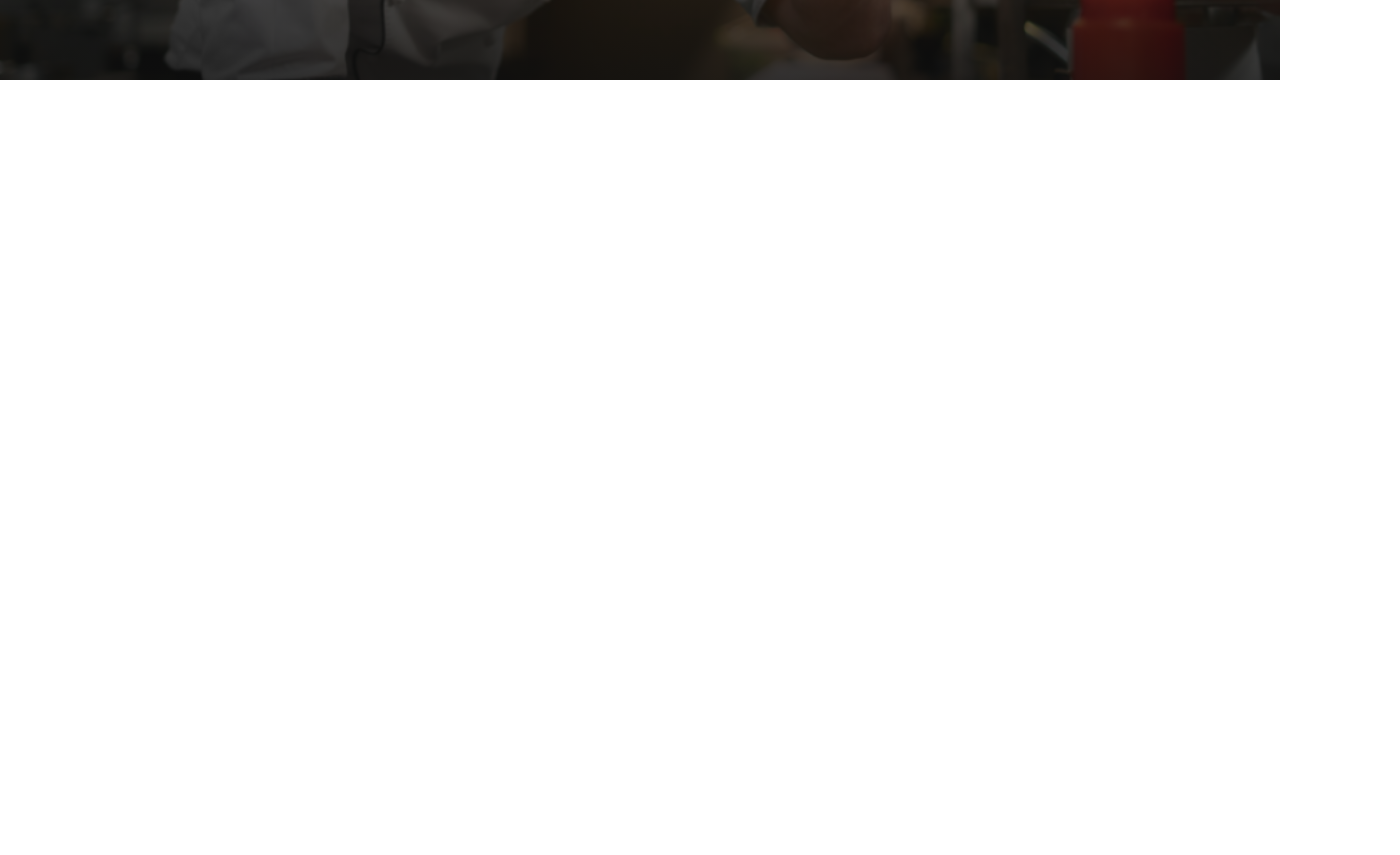
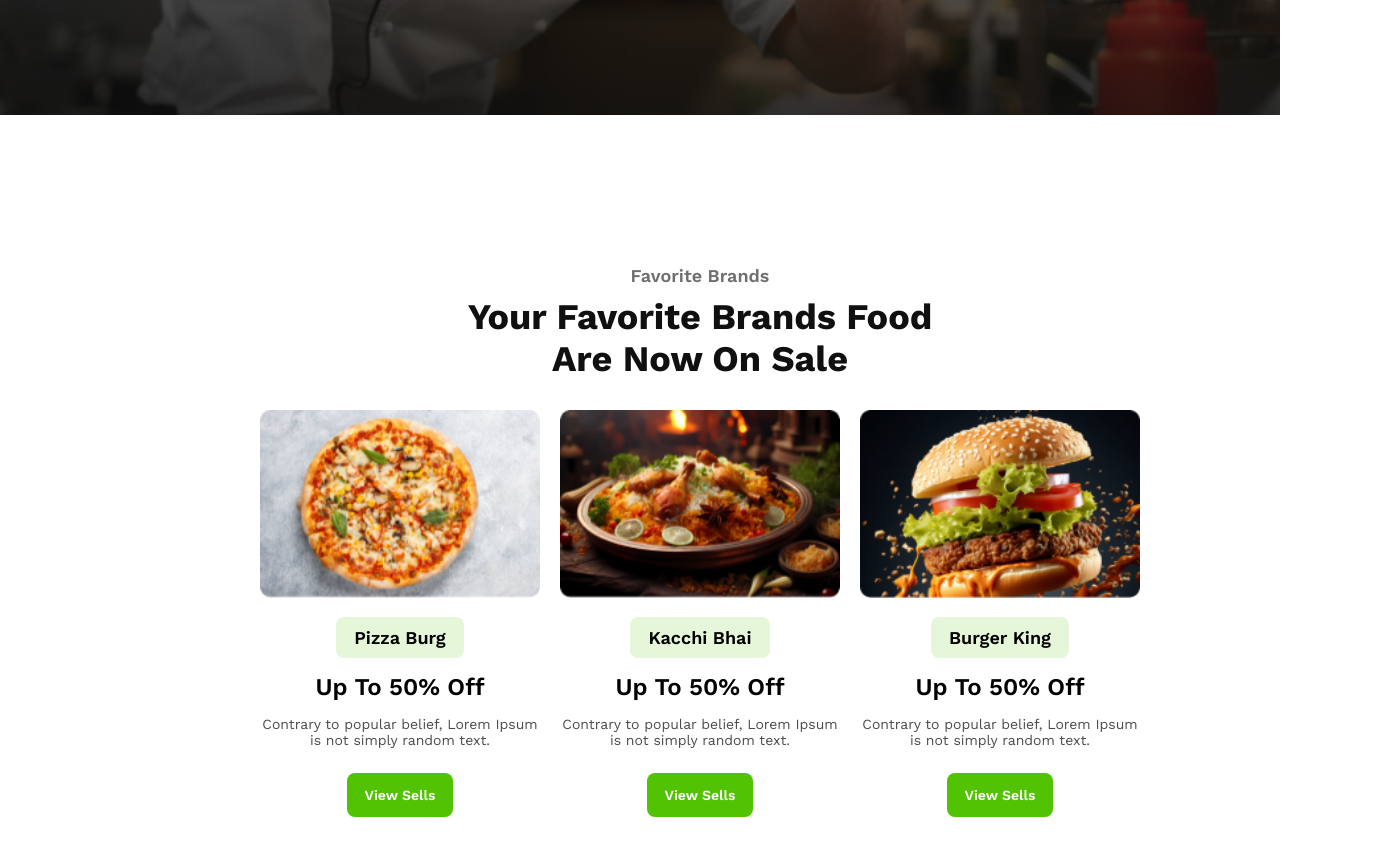
Before and after one commit to apurbagoon1/making-UI-components, a plain HTML site: page index.html in a window 1280 px wide. Shown: the part 535-1390 px from the top of the page, 1400 px wide, since content can reach past the window. Before the commit the page ends 800 px from the top, so only its background shows below. Drawn offline with nearby package versions, Linux system fonts and the light colour scheme.

Commit message:
added card box section

```diff
--- a/CSS/style.css
+++ b/CSS/style.css
@@ -5,6 +5,7 @@
 * {
   margin: 0;
   padding: 0;
+  font-family: "Work Sans", sans-serif;
 }
 
 .btn-container {
@@ -15,7 +16,7 @@
   padding: 14px 18px 14px 18px;
   color: rgb(255, 255, 255);
   font-family: Work Sans;
-  font-size: 12px;
+  font-size: 14px;
   font-weight: 600;
   line-height: 16px;
   letter-spacing: 0%;
@@ -28,7 +29,7 @@
 
 /* Hero Style Starts */
 #hero {
-    height: 615px;
+    height: 650px;
     background-image: linear-gradient(0deg, rgb(16, 16, 16) -19.5%, rgba(16, 16, 16, 0) 100%), url("../assets/hero-bg.png");
     background-size: cover;
     background-position: center;
@@ -38,7 +39,7 @@
 }
 
 #hero .hero-content {
-    width: 685px;
+    width: 850px;
 }
 
 #hero .hero-content .subtitle {
@@ -63,14 +64,89 @@
     text-align: center;
     margin-bottom: 14px;
 }
+
 #hero .hero-content .description {
     color: rgb(255, 255, 255);
     font-family: Work Sans;
-    font-size: 10px;
-    font-weight: 500;
+    font-size: 16px;
     line-height: 16px;
     letter-spacing: 0%;
     text-align: center;
     opacity: 0.7;
     margin-bottom: 32px;
 }
+
+/* Card-Box Style Starts */
+#card-box {
+    width: 1000px;
+    margin: 0 auto;
+    padding: 150px 200px;
+}
+
+#card-box .title {
+    color: rgb(16, 16, 16);
+    font-family: Work Sans;
+    font-size: 36px;
+    font-weight: bold;
+    margin-bottom: 30px;
+    letter-spacing: 0%;
+    text-align: center;
+}
+
+#card-box .subtitle {
+    color: rgb(16, 16, 16);
+    font-family: Work Sans;
+    font-size: 18px;
+    font-weight: 600;
+    line-height: auto;
+    letter-spacing: 0%;
+    text-align: center;
+    margin-bottom: 10px;
+    opacity: 0.6;
+}
+
+.card-container {
+    margin-top: 30px;
+    display: flex;
+    justify-content: center;
+    font-family: Work Sans;
+}
+
+.card {
+    max-width: 300px;
+    display: flex;
+    flex-direction: column;
+    gap: 15px;
+    justify-content: center;
+    align-items: center;
+}
+
+.card .image-box {
+    width: 280px;
+}
+
+.card .image-box img {
+    width: 100%;
+}
+
+.card .shop {
+    background-color: aqua;
+    padding: 10px 18px 10px 18px;
+    border-radius: 8px;
+    background: rgba(82, 195, 3, 0.15);
+    font-weight: 600;
+    font-size: 18px;
+}
+
+.disscount {
+    font-size: 24px;
+    font-weight: 600;
+}
+
+.shop-desc {
+    font-size: 14px;
+    opacity: 0.7;
+    text-align: center;
+    padding: 0 5px;
+    margin-bottom: 10px;
+}
--- a/index.html
+++ b/index.html
@@ -10,7 +10,7 @@
     <section id="hero">
         <div class="hero-content">
             <p class="subtitle">Savor the Flavors</p>
-              <h1 class="title">Experience Culinary Excellence Food Experience</h1>
+            <h1 class="title">Experience Culinary Excellence <br> Food Experience</h1>
             <p class="description">
             Contrary to popular belief, Lorem Ipsum is not simply random text. It
             has roots in a piece of classical Latin literature from 45 BC, making
@@ -22,5 +22,50 @@
         </div>
     </section>
 
+    <section id="card-box">
+        <div class="container">
+          <div class="info">
+            <p class="subtitle">Favorite Brands</p>
+            <h1 class="title">Your Favorite Brands Food <br> Are Now On Sale</h1>
+          </div>
+
+          <div class="card-container">
+            <div class="card">
+              <div class="image-box">
+                <img src="assets/pizza.png" alt="pizza" />
+              </div>
+              <div class="shop">
+                <span>Pizza Burg</span>
+              </div>
+              <h1 class="disscount">Up To 50% Off</h1>
+              <p class="shop-desc">Contrary to popular belief, Lorem Ipsum is not simply random text.</p>
+              <button class="btn">View Sells</button>
+            </div>
+            <div class="card">
+              <div class="image-box">
+                <img src="assets/biriyani.png" alt="biriyani" />
+              </div>
+              <div class="shop">
+                <span>Kacchi Bhai</span>
+              </div>
+              <h1 class="disscount">Up To 50% Off</h1>
+              <p class="shop-desc">Contrary to popular belief, Lorem Ipsum is not simply random text.</p>
+              <button class="btn">View Sells</button>
+            </div>
+            <div class="card">
+              <div class="image-box">
+                <img src="assets/burger.png" alt="burger" />
+              </div>
+              <div class="shop">
+                <span>Burger King</span>
+              </div>
+              <h1 class="disscount">Up To 50% Off</h1>
+              <p class="shop-desc">Contrary to popular belief, Lorem Ipsum is not simply random text.</p>
+              <button class="btn">View Sells</button>
+            </div>
+          </div>
+        </div>
+    </section>
+
 </body>
 </html>
```
Lines whose indentation alone changed are shown as unchanged.
